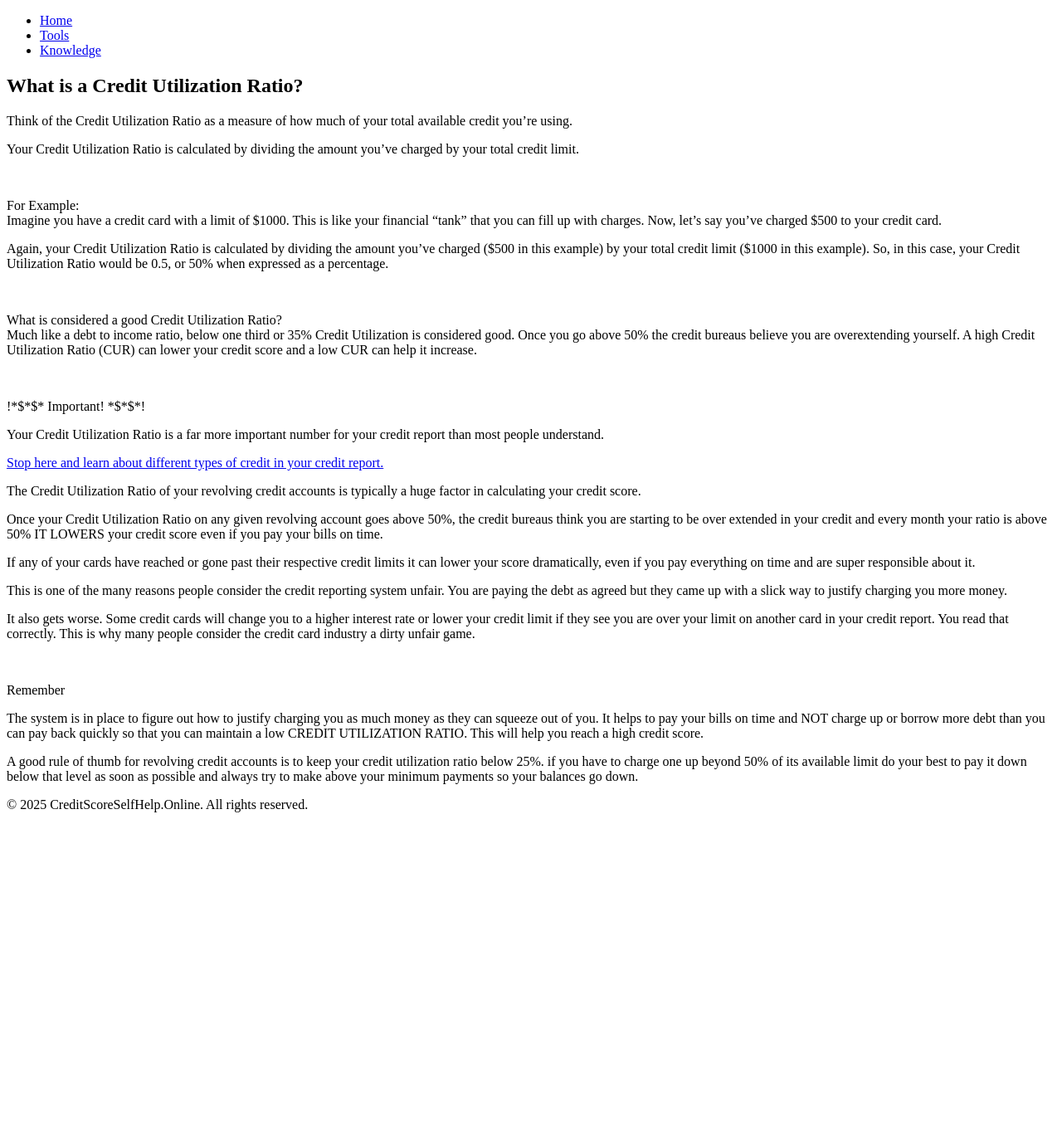
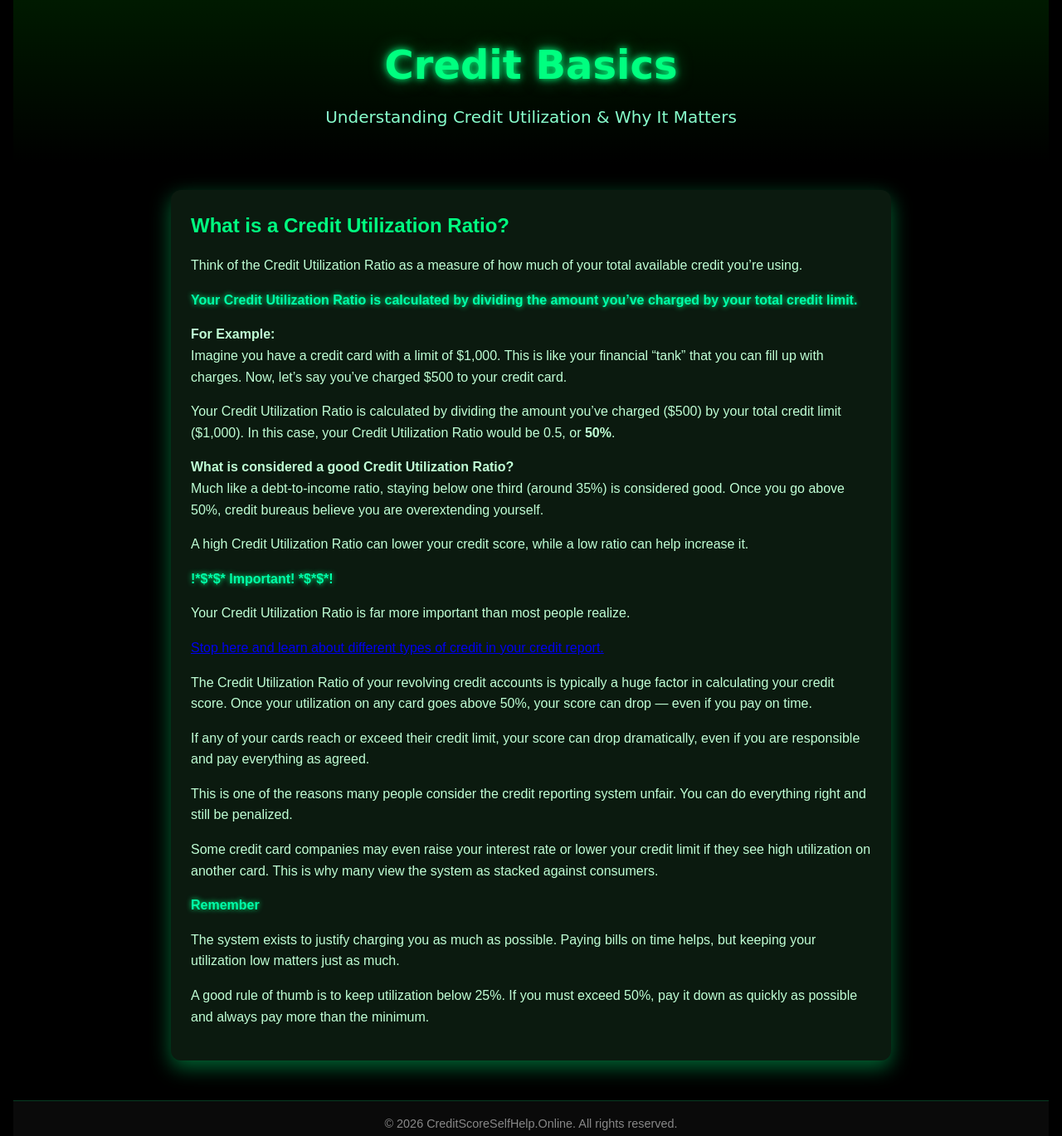
Before and after one commit to matstaf76/TheFinancialVerse, a plain HTML site: page credit_utilization_ratio.html in a window 1280 px wide. Shown: the whole page at 83% size. Before the commit the page ends 995 px from the top, so only its background shows below. Drawn offline with Linux system fonts and the light colour scheme.

Commit message:
Add files via upload

```diff
--- a/credit_utilization_ratio.html
+++ b/credit_utilization_ratio.html
@@ -3,8 +3,13 @@
 <head>
     <meta charset="UTF-8">
     <meta name="viewport" content="width=device-width, initial-scale=1.0">
-    <title>Credit Basics</title>
-    <link rel="stylesheet" href="fix_your_credit.css">
+    <title>Credit Basics – Credit Utilization Ratio</title>
+
+    <meta name="description" content="Learn what a Credit Utilization Ratio is, how it impacts your credit score, and why keeping it low matters.">
+    <meta name="author" content="CreditScoreSelfHelp.Online">
+
+    <link rel="stylesheet" href="heropages.css">
+
     <style>
         body {
             background-image: url('images/DollarsignsFlat.png');
@@ -15,42 +20,102 @@
     </style>
 </head>
 <body>
-    <header>
-        <nav>
-            <ul>
-                <li><a href="index.html">Home</a></li>
-                <li><a href="tools.html">Tools</a></li>
-                <li><a href="Knowledge.html">Knowledge</a></li>
-            </ul>
-        </nav>
+
+    <!-- HERO HEADER -->
+    <header class="hero-header">
+        <h1 class="hero-title">Credit Basics</h1>
+        <p class="tagline">Understanding Credit Utilization & Why It Matters</p>
     </header>
+
+    <!-- MAIN CONTENT -->
     <main>
-        <section>
-            <h1>What is a Credit Utilization Ratio?</h1>
-            <p>Think of the Credit Utilization Ratio as a measure of how much of your total available credit you’re using.</p>
-            <p><span class="bold-and-large">Your Credit Utilization Ratio is calculated by dividing the amount you’ve charged by your total credit limit.</span></p>
+        <section class="content">
+            <h2>What is a Credit Utilization Ratio?</h2>
 
-                <br><p><span class="bold-and-large">For Example:</span><br>Imagine you have a credit card with a limit of $1000. This is like your financial “tank” that you can fill up with charges. Now, let’s say you’ve charged $500 to your credit card.</p>
-                <p>Again, your Credit Utilization Ratio is calculated by dividing the amount you’ve charged ($500 in this example) by your total credit limit ($1000 in this example). So, in this case, your Credit Utilization Ratio would be 0.5, or 50% when expressed as a percentage.</p>
+            <p>
+                Think of the Credit Utilization Ratio as a measure of how much of your total available credit you’re using.
+            </p>
 
-                <br><p><span class="bold-and-large">What is considered a good Credit Utilization Ratio?</span><br>Much like a debt to income ratio, below one third or 35% Credit Utilization is considered good. Once you go above 50% the credit bureaus believe you are overextending yourself. A high Credit Utilization Ratio (CUR) can lower your credit score and a low CUR can help it increase.</p>
+            <p class="highlight">
+                Your Credit Utilization Ratio is calculated by dividing the amount you’ve charged by your total credit limit.
+            </p>
 
-                <br><p><span class="bold-and-large">!*$*$* Important! *$*$*!</span></p>
-                <p>Your Credit Utilization Ratio is a far more important number for your credit report than most people understand.</p>
-                <p><a href="types_of_credit.html" target="_blank" rel="noopener noreferrer">Stop here and learn about different types of credit in your credit report.</a></p>
-                <p>The Credit Utilization Ratio of your revolving credit accounts is typically a huge factor in calculating your credit score.</p>
-                <p>Once your Credit Utilization Ratio on any given revolving account goes above 50%, the credit bureaus think you are starting to be over extended in your credit and every month your ratio is above 50% IT LOWERS your credit score even if you pay your bills on time.</p>
-                <p>If any of your cards have reached or gone past their respective credit limits it can lower your score dramatically, even if you pay everything on time and are super responsible about it.</p>
-                <p>This is one of the many reasons people consider the credit reporting system unfair. You are paying the debt as agreed but they came up with a slick way to justify charging you more money.</p>
-                <p>It also gets worse. Some credit cards will change you to a higher interest rate or lower your credit limit if they see you are over your limit on another card in your credit report. You read that correctly. This is why many people consider the credit card industry a dirty unfair game.</p>
+            <p>
+                <strong>For Example:</strong><br>
+                Imagine you have a credit card with a limit of $1,000. This is like your financial “tank” that you can fill up with charges.
+                Now, let’s say you’ve charged $500 to your credit card.
+            </p>
 
-                <br><p><span class="bold-and-large">Remember</span></p>
-                <p>The system is in place to figure out how to justify charging you as much money as they can squeeze out of you. It helps to pay your bills on time and NOT charge up or borrow more debt than you can pay back quickly so that you can maintain a low CREDIT UTILIZATION RATIO. This will help you reach a high credit score.</p>
-                <p>A good rule of thumb for revolving credit accounts is to keep your credit utilization ratio below 25%. if you have to charge one up beyond 50% of its available limit do your best to pay it down below that level as soon as possible and always try to make above your minimum payments so your balances go down.</p>
+            <p>
+                Your Credit Utilization Ratio is calculated by dividing the amount you’ve charged ($500) by your total credit limit ($1,000).
+                In this case, your Credit Utilization Ratio would be 0.5, or <strong>50%</strong>.
+            </p>
+
+            <p>
+                <strong>What is considered a good Credit Utilization Ratio?</strong><br>
+                Much like a debt-to-income ratio, staying below one third (around 35%) is considered good.
+                Once you go above 50%, credit bureaus believe you are overextending yourself.
+            </p>
+
+            <p>
+                A high Credit Utilization Ratio can lower your credit score, while a low ratio can help increase it.
+            </p>
+
+            <p class="highlight">
+                !*$*$* Important! *$*$*!
+            </p>
+
+            <p>
+                Your Credit Utilization Ratio is far more important than most people realize.
+            </p>
+
+            <p>
+                <a href="types_of_credit.html" target="_blank" rel="noopener noreferrer">
+                    Stop here and learn about different types of credit in your credit report.
+                </a>
+            </p>
+
+            <p>
+                The Credit Utilization Ratio of your revolving credit accounts is typically a huge factor in calculating your credit score.
+                Once your utilization on any card goes above 50%, your score can drop — even if you pay on time.
+            </p>
+
+            <p>
+                If any of your cards reach or exceed their credit limit, your score can drop dramatically,
+                even if you are responsible and pay everything as agreed.
+            </p>
+
+            <p>
+                This is one of the reasons many people consider the credit reporting system unfair.
+                You can do everything right and still be penalized.
+            </p>
+
+            <p>
+                Some credit card companies may even raise your interest rate or lower your credit limit
+                if they see high utilization on another card.
+                This is why many view the system as stacked against consumers.
+            </p>
+
+            <p class="highlight">
+                Remember
+            </p>
+
+            <p>
+                The system exists to justify charging you as much as possible.
+                Paying bills on time helps, but keeping your utilization low matters just as much.
+            </p>
+
+            <p>
+                A good rule of thumb is to keep utilization below 25%.
+                If you must exceed 50%, pay it down as quickly as possible and always pay more than the minimum.
+            </p>
         </section>
     </main>
+
+    <!-- FOOTER -->
     <footer>
-        <p>© 2025 CreditScoreSelfHelp.Online. All rights reserved.</p>
+        <p>© 2026 CreditScoreSelfHelp.Online. All rights reserved.</p>
     </footer>
+
 </body>
 </html>
```
